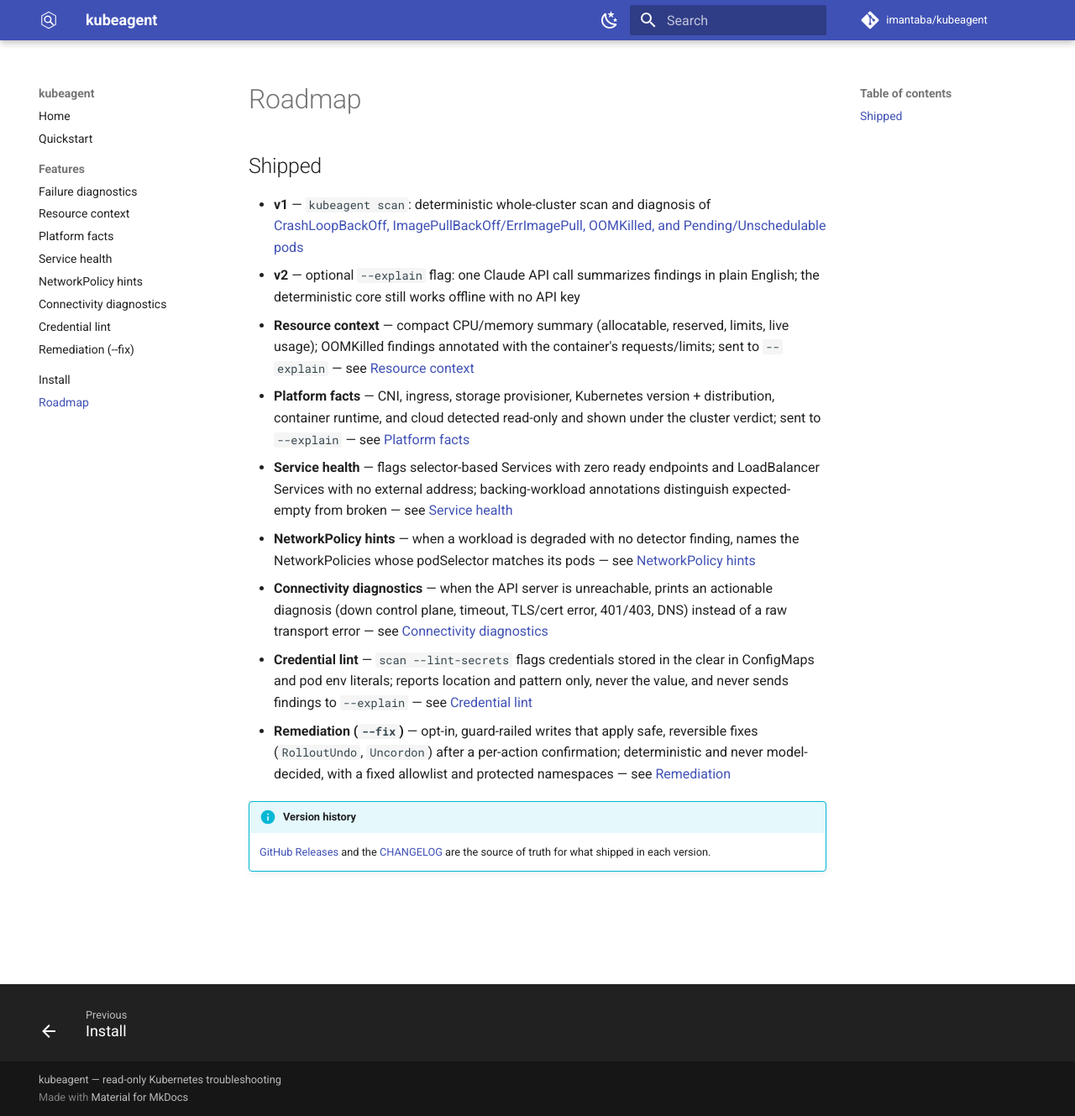
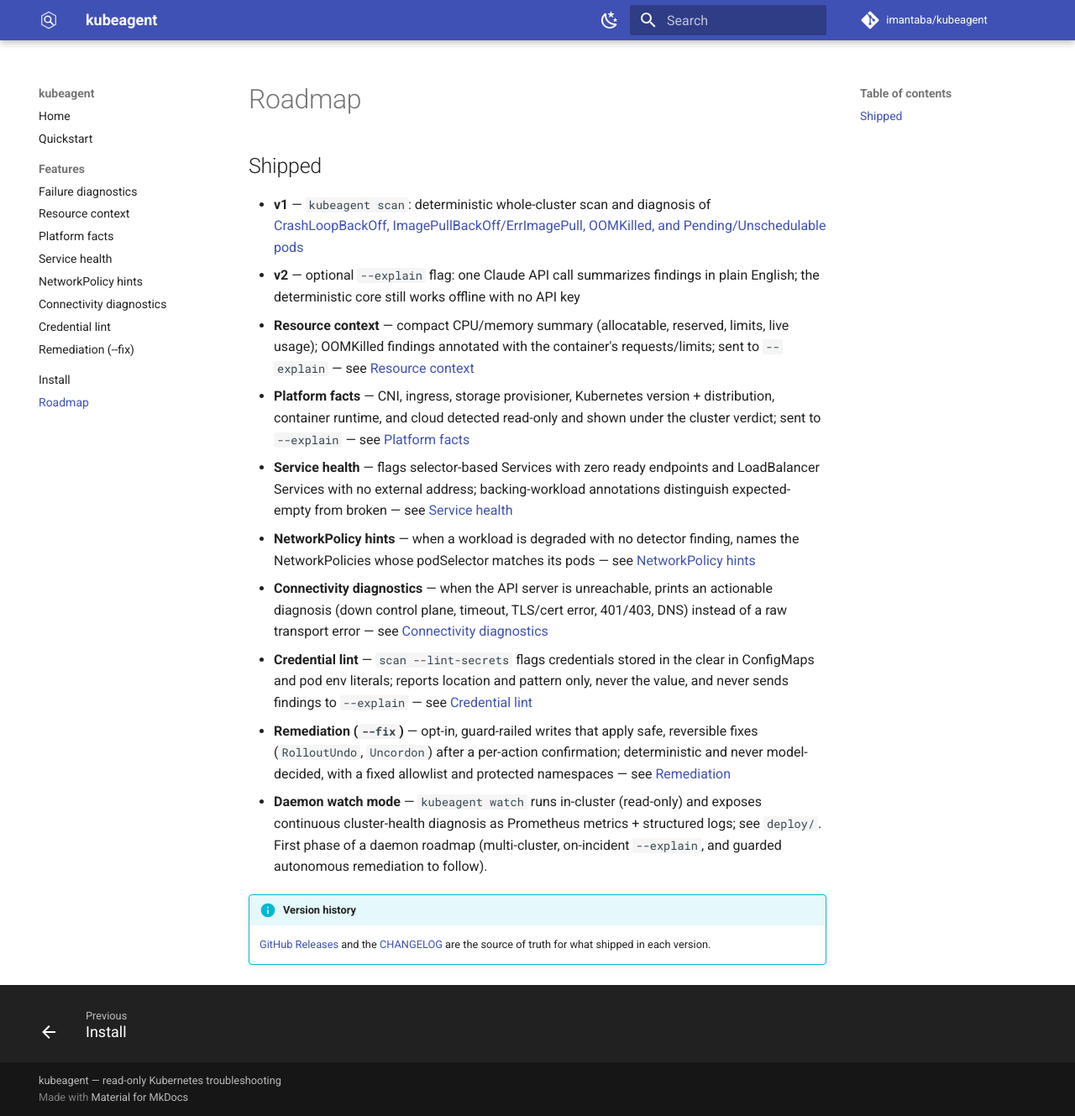
Before and after one commit to imantaba/kubeagent, an MkDocs documentation site: the page built from website/docs/roadmap.md, in a window 1280 px wide and 1329 px high. Shown: the whole window at 84% size. Built offline with MkDocs 1.6.1 and Material for MkDocs 9.7.7, drawn with Linux system fonts in a browser that asks for light colours; comment, search, counter and statistics services are not loaded.

Commit message:
docs: document kubeagent watch daemon mode; note the daemon concurrency exception

```diff
--- a/website/docs/roadmap.md
+++ b/website/docs/roadmap.md
@@ -30,6 +30,10 @@
   reversible fixes (`RolloutUndo`, `Uncordon`) after a per-action confirmation;
   deterministic and never model-decided, with a fixed allowlist and protected
   namespaces — see [Remediation](features/remediation.md)
+- **Daemon watch mode** — `kubeagent watch` runs in-cluster (read-only) and
+  exposes continuous cluster-health diagnosis as Prometheus metrics + structured
+  logs; see `deploy/`. First phase of a daemon roadmap (multi-cluster, on-incident
+  `--explain`, and guarded autonomous remediation to follow).
 
 !!! info "Version history"
     [GitHub Releases](https://github.com/imantaba/kubeagent/releases) and the
```
Also changed, not shown: CLAUDE.md (+4 -1 lines), CHANGELOG.md, README.md.
